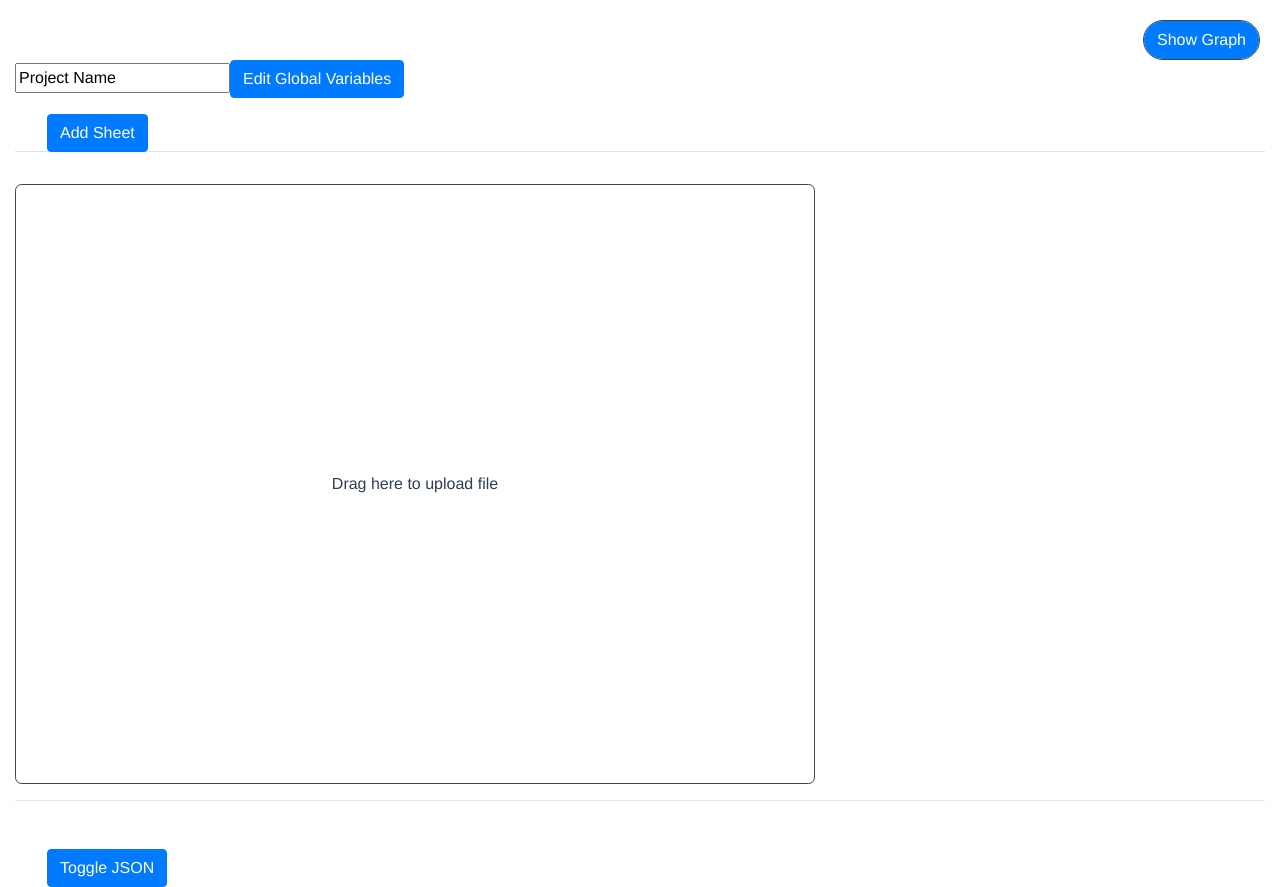
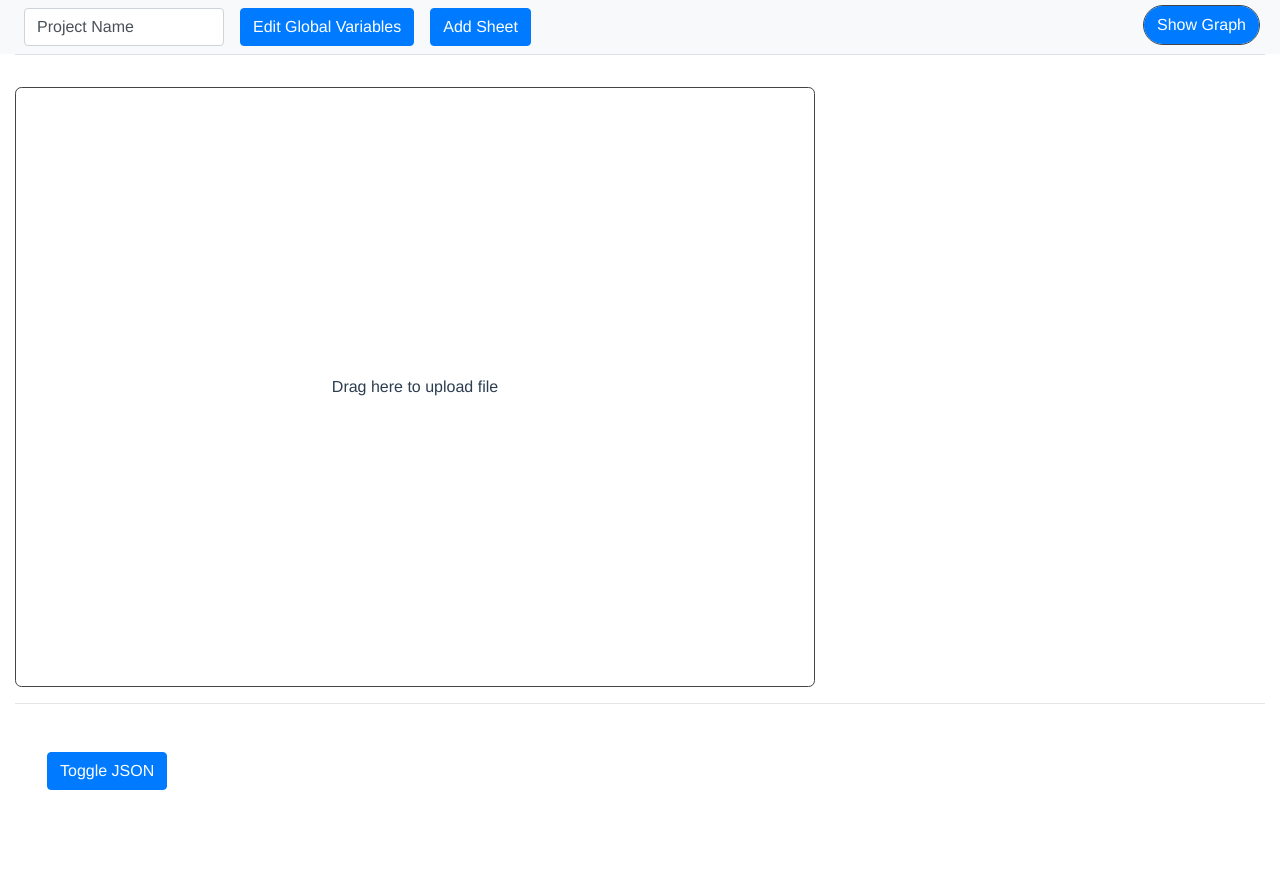
Before and after one commit to cheerfulstoic/json-db, a Vue app: page / in a window 1280 px wide. After the commit the page ends 800 px from the top, so only its background shows below. Built offline with nearby package versions, Linux system fonts and the light colour scheme.

Commit message:
Layout / style / behavior fixes

```diff
--- a/src/App.vue
+++ b/src/App.vue
@@ -1,18 +1,27 @@
 <template>
-  <div id="app" class="container-fluid">
-    <a v-if="database.sheets.length" v-bind:href="json_file_data_url()" v-bind:download="project_name + '.db.json'">Save JSON</a>
+  <div id="app">
+    <nav class="navbar sticky-top navbar-expand-lg navbar-light bg-light">
+      <input id="project_name" class="form-control mx-2" type="text" v-model="project_name" />
+
+      <b-button
+        v-b-modal.global-variables-modal
+        class="btn mx-2"
+        variant="primary">Edit Global Variables</b-button>
+
+      <button class="btn btn-primary mx-2" v-on:click="add_sheet">Add Sheet</button>
+
+      <button class="btn btn-primary mx-2"
+         v-if="database.sheets.length"
+         v-bind:href="json_file_data_url()"
+         v-bind:download="project_name + '.db.json'">Save JSON</button>
 
       <Graph id="graph"
              v-bind:database="database"
              v-bind:current_focus="current_focus"
              v-on:focus-sheet-and-record="focus_sheet_and_record" />
+    </nav>
 
-    <div class="form-group">
-      <input type="text" v-model="project_name" />
-
-      <b-button v-b-modal.global-variables-modal variant="primary">Edit Global Variables</b-button>
-    </div>
-
+    <div class="container-fluid">
       <ul class="nav nav-tabs">
         <li class="nav-item"
             v-for="sheet in database.sheets"
@@ -22,9 +31,6 @@
             <div class="marker" v-bind:style="'background-color:' + sheet.hex_color">&nbsp;</div>
             {{sheet.name}}
           </a>
-      </li>
-      <li class="nav-item">
-        <a class="btn btn-primary add-sheet-btn" v-on:click="add_sheet">Add Sheet</a>
         </li>
       </ul>
 
@@ -50,6 +56,7 @@
       <b-modal id="global-variables-modal" title="Global Variables">
         <VariableEditor v-bind:variables="database.global_variables" v-on:update="update_global_variables" />
       </b-modal>
+    </div>
   </div>
 
 </template>
@@ -183,7 +190,10 @@ export default Vue.extend({
   -moz-osx-font-smoothing: grayscale;
   text-align: left;
   color: #2c3e50;
-  margin-top: 60px;
+}
+
+#project_name {
+  width: 200px;
 }
 
 #file-upload {
@@ -219,10 +229,6 @@ ul.nav.nav-tabs {
   }
 }
 
-.add-sheet-btn {
-  margin-left: 2em;
-}
-
 .toggle-json-btn {
   margin: 2em 0 0 2em;
 }
@@ -247,8 +253,8 @@ ul.nav.nav-tabs {
 
 #graph {
   position: fixed;
-  z-index: 2;
-  top: 20px;
+  z-index: 100;
+  top: 5px;
   right: 20px;
   background-color: white;
   border: 1px solid #444;
--- a/src/components/Definition.vue
+++ b/src/components/Definition.vue
@@ -1,10 +1,6 @@
 <template>
   <div>
-    <a v-b-modal="'modal-' + value._id">✏️</a>
-    {{value.name}}
-    <span v-if="value.unique_id">✨</span>
-
-    <b-modal v-bind:id="'modal-' + value._id" title="BootstrapVue">
+    <b-modal v-bind:ref="modal_dom_id" v-bind:id="modal_dom_id" title="BootstrapVue">
       <div class="form-group">
         <label>
           Name
@@ -47,7 +43,14 @@
           <b-button v-on:click="add_option">Add Option</b-button>
         </label>
       </div>
+
+      <button class="btn btn-danger" v-on:click="remove">Delete Column</button>
     </b-modal>
+
+    {{value.name}}
+    <br/>
+    <span v-if="value.unique_id">✨</span>
+    <a v-b-modal="modal_dom_id">✏️</a>
   </div>
 </template>
 
@@ -64,6 +67,14 @@ export default Vue.extend({
   props: {
     value: Object,
   },
+  computed: {
+    definition () {
+      return this.value;
+    },
+    modal_dom_id () {
+      return 'edit-definition-modal-' + this.value._id;
+    },
+  },
   methods: {
     options () {
       return this.value.options || [];
@@ -78,6 +89,11 @@ export default Vue.extend({
       this.value.options = _.reject(this.options(), (option) => {
         return option == option_to_remove
       })
+    },
+    remove () {
+      this.$bvModal.hide(this.modal_dom_id)
+      // this.$refs[this.modal_dom_id].hide()
+      this.$emit('remove', this.definition);
     }
   }
 });
--- a/src/components/Graph.vue
+++ b/src/components/Graph.vue
@@ -1,10 +1,10 @@
 <template>
-  <div>
-    <a class="btn btn-primary" v-on:click="toggle">
+  <div style="display: fixed">
+    <button class="btn btn-primary" v-on:click="toggle">
       <span v-show="!show_body">Show</span>
       <span v-show="show_body">Hide</span>
        Graph
-    </a>
+    </button>
 
     <div v-if="show_body">
       <div ref="mynetwork" id="mynetwork" class="vis-graph"></div>
@@ -163,7 +163,7 @@ export default Vue.extend({
 
 </script>
 
-<style scoped lang="scss">
+<style lang="scss">
 
 .top {
   height: 100px;
--- a/src/components/Sheet.vue
+++ b/src/components/Sheet.vue
@@ -3,8 +3,6 @@
     <b-button class="btn btn-primary" v-b-modal="'sheet-modal-' + sheet._id">Edit Sheet</b-button>
 
     <button class="btn btn-primary" v-on:click="sheet.add_column()">Add Column</button>
-
-    <br/>
 
     <button class="btn btn-primary add-row-btn" v-on:click="sheet.add_row('top')">Add Row</button>
 
@@ -26,12 +24,10 @@
 
     <table class="table table-striped table-bordered">
       <thead class="thead-light">
-        <tr>
-          <th v-for="(definition, index) in definitions_to_display"
+        <tr class="table-header sticky-top" style="top: 52px;">
+          <th v-for="(definition, index) in definitions_to_display()"
               v-bind:key="definition._id" >
-            <Definition v-model="definitions_to_display[index]" style="float: left" />
-
-            <a v-on:click="remove_column(definition)" class="remove">🗑</a>
+            <Definition v-model="definitions_to_display()[index]" v-on:remove="remove_column(definition)" />
           </th>
           <th v-if="sheet.display_referencers">Referencers</th>
           <th>&nbsp;</th>
@@ -43,7 +39,7 @@
             v-bind:class="{selected: record_focused(record)}"
             v-bind:id="'record-' + record._id"
             v-on:click="focus_sheet_and_record(sheet._id, record._id)">
-          <td v-for="definition in definitions_to_display"
+          <td v-for="definition in definitions_to_display()"
               v-bind:key="definition._id">
             <String v-if="definition.type === 'string'" v-model="record[definition._id]" />
             <TextArea v-if="definition.type === 'text_area'" v-model="record[definition._id]" />
@@ -66,7 +62,7 @@
             </div>
           </td>
           <td>
-            <a v-on:click="remove(record._id)" class="remove">🗑</a>
+            <a v-on:click="remove_row(record._id)" class="remove">🗑</a>
           </td>
         </tr>
       </template>
@@ -131,14 +127,12 @@ export default Vue.extend({
     database: db.Database,
     current_focus: Object, // db.Reference
   },
-  computed: {
+  methods: {
     definitions_to_display () : db.Definition[] {
       return(_.filter(this.sheet.definitions, (definition) => {
         return(this.sheet.definition_ids_to_display.includes(definition._id))
       }))
     },
-  },
-  methods: {
     update_color (colors : {hex: string}) {
       this.sheet.hex_color = colors.hex;
     },
@@ -149,7 +143,7 @@ export default Vue.extend({
       if (!this.current_focus) { return(false) }
       return(record._id === this.current_focus.record_id)
     },
-    remove (id : string) : void {
+    remove_row (id : string) : void {
       if(confirm(`Do you really want to delete this row?`)) {
         this.sheet.remove_row(id);
       }
@@ -177,6 +171,10 @@ export default Vue.extend({
 
 <style scoped lang="scss">
 
+.table-header {
+  z-index: 50;
+}
+
 tr {
   transition: all .5s ease-in-out;
 }
--- a/src/db.ts
+++ b/src/db.ts
@@ -168,7 +168,8 @@ export class Sheet {
     this.record_data = this.record_data.map((record) => {
       return(_.omit(record, definition._id))
     })
-    _.pull(this.definitions, definition)
+    _.pull(this.definition_ids_to_display, definition._id);
+    _.pull(this.definitions, definition);
   }
 
   public find_definition (definition_id : string) : Definition {
```
Lines whose indentation alone changed are shown as unchanged.
